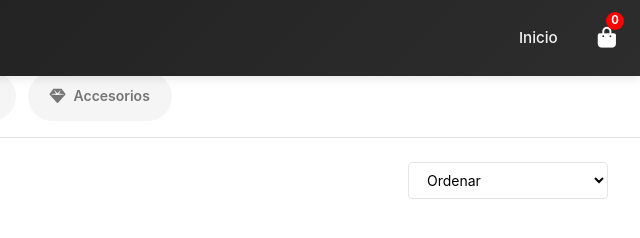
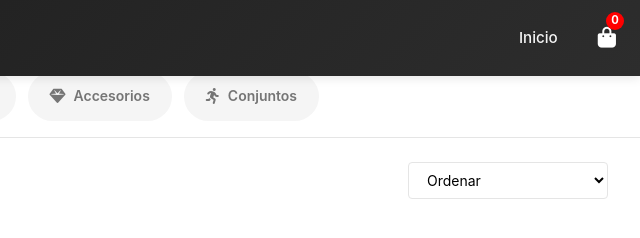
Before and after one commit to maharasportplus-alt/maharasport-tienda, a plain HTML site: page productos.html in a window 1280 px wide. Shown: the full height of the page, 640-1280 px from the left. Drawn offline with nearby package versions, Linux system fonts and the light colour scheme; no server answers.

Commit message:
Update productos.html

```diff
--- a/productos.html
+++ b/productos.html
@@ -912,7 +912,10 @@
                     <i class="fas fa-gem"></i>
                     <span>Accesorios</span>
                 </button>
-
+                <button class="category-chip" data-category="conjuntos">
+                    <i class="fas fa-running"></i>
+                    <span>Conjuntos</span>
+                </button>
             </div>
         </div>
 
@@ -1411,4 +1414,4 @@
         document.head.appendChild(style);
     </script>
 </body>
-</html>
+    </html>
```
